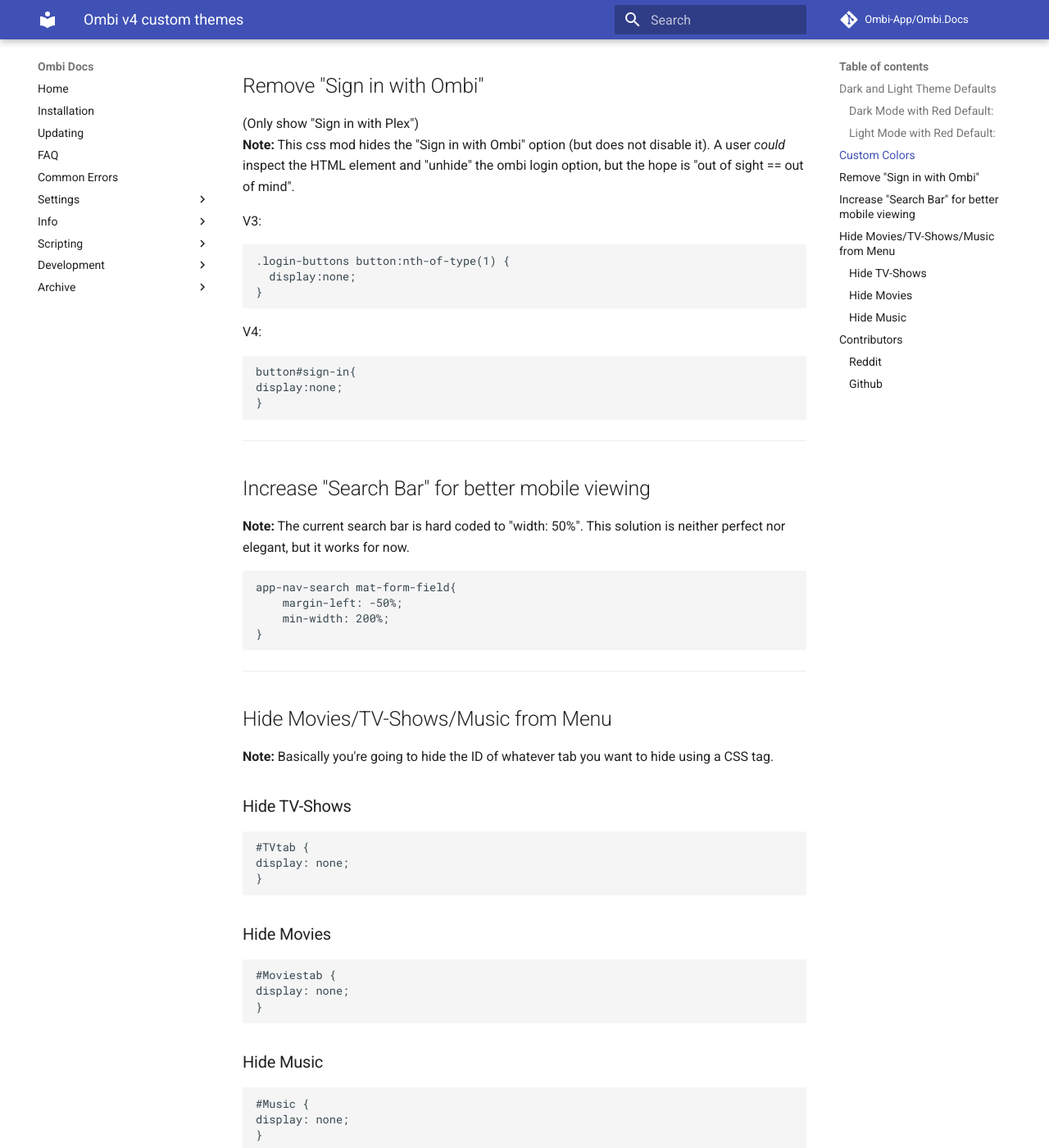
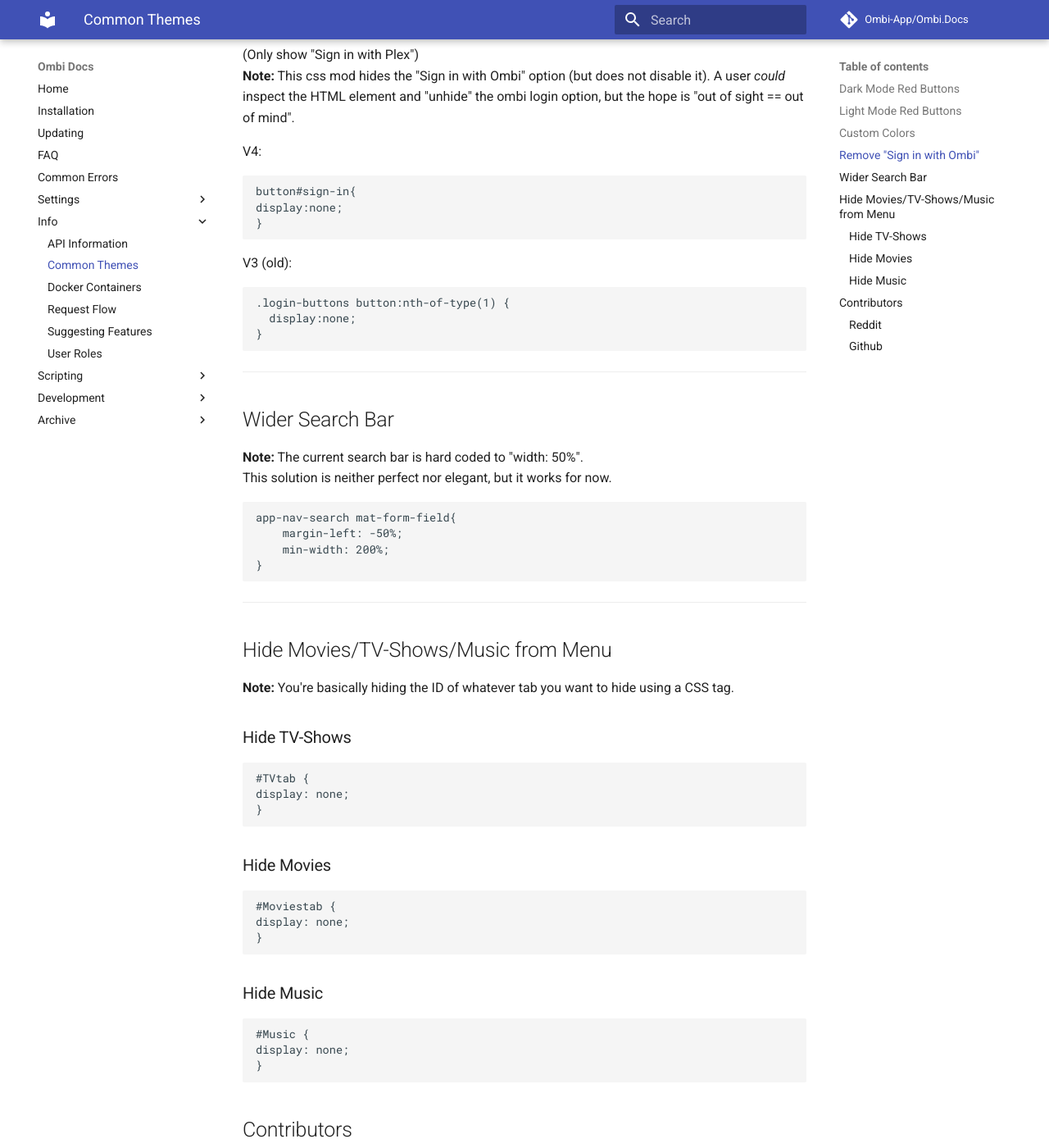
Before and after one commit to Ombi-app/Ombi.Docs, an MkDocs documentation site: the page built from docs/info/common-themes.md, in a window 1280 px wide and 1400 px high, scrolled down 1311 px. Shown: the whole window at 82% size. Built offline with MkDocs 1.6.1 and Material for MkDocs 9.7.7, drawn with Linux system fonts in a browser that asks for light colours; comment, search, counter and statistics services are not loaded; some of the changed text lies outside the part shown.

Commit message:
Add common themes

````diff
--- a/docs/to_migrate/ombi-v4-custom-themes.md
+++ b/docs/info/common-themes.md
@@ -1,15 +1,16 @@
-## Dark and Light Theme Defaults
-### Dark Mode with Red Default:
+# Common Themes
 
-```
+## Dark Mode Red Buttons
+
+``` css
 .dark .mat-fab.mat-accent, .dark .mat-flat-button.mat-accent, .dark .mat-mini-fab.mat-accent, .dark .mat-raised-button.mat-accent, .dark .mat-list-item.active-list-item, .dark .mat-checkbox-checked.mat-accent .mat-checkbox-background, .dark .mat-checkbox-indeterminate.mat-accent .mat-checkbox-background, .dark .buttons button[type="button"], .dark .mat-tab-label-active[role="tab"] {
 background-color: #a30000 !important;
 }
 ```
 
-### Light Mode with Red Default:
+## Light Mode Red Buttons
 
-```
+``` css
 .mat-fab.mat-accent, .mat-flat-button.mat-accent, .mat-mini-fab.mat-accent, .mat-raised-button.mat-accent, .mat-list-item.active-list-item, .mat-checkbox-checked.mat-accent .mat-checkbox-background, .mat-checkbox-indeterminate.mat-accent .mat-checkbox-background, .buttons button[type="button"], .mat-tab-label-active[role="tab"] {
 background-color: #a30000 !important;
 }
@@ -18,11 +19,12 @@
 ***
 
 ## Custom Colors
-**Note:** Change all #a30000 to the hex colour you want for all the coloured UI elements (this is red).<br>
-**Note:** Change #121212 (currently the colour black) to whatever you want the background colour to be.<br>
+
+**Note:** Replace #a30000 with the hex colour you want for all the coloured UI elements (this is red).
+**Note:** Replace #121212 (currently black) with whatever you want the background colour to be.
 **Note:** A good online tool is this one [Colour Selector Tool](https://www.hexcolortool.com). It has RGB, HEX, and RGBA, all on one screen. You can use it to find the colour you want to change.
 
-```
+``` css
 .navbar-default .navbar-brand {
 color: #a30000;
 }
@@ -51,31 +53,38 @@
 height: 5px;
 }
 ```
+
 ***
 
 ## Remove "Sign in with Ombi"
-(Only show "Sign in with Plex")<br>
+
+(Only show "Sign in with Plex")
 **Note:** This css mod hides the "Sign in with Ombi" option (but does not disable it). A user _could_ inspect the HTML element and "unhide" the ombi login option, but the hope is "out of sight == out of mind".
 
-V3:
+V4:
+
+``` css
+button#sign-in{
+display:none;
+}
 ```
+
+V3 (old):
+
+``` css
 .login-buttons button:nth-of-type(1) {
   display:none;
 }
 ```
 
-V4:
-```
-button#sign-in{
-display:none;
-}
-```
 ***
 
-## Increase "Search Bar" for better mobile viewing
-**Note:** The current search bar is hard coded to "width: 50%". This solution is neither perfect nor elegant, but it works for now.
+## Wider Search Bar
 
-```
+**Note:** The current search bar is hard coded to "width: 50%".
+This solution is neither perfect nor elegant, but it works for now.
+
+``` css
 app-nav-search mat-form-field{
     margin-left: -50%;
     min-width: 200%;
@@ -86,24 +95,27 @@
 
 ## Hide Movies/TV-Shows/Music from Menu
 
-**Note:** Basically you're going to hide the ID of whatever tab you want to hide using a CSS tag.
+**Note:** You're basically hiding the ID of whatever tab you want to hide using a CSS tag.
 
 ### Hide TV-Shows
-```
+
+``` css
 #TVtab {
 display: none;
 }
 ```
 
 ### Hide Movies
-```
+
+``` css
 #Moviestab {
 display: none;
 }
 ```
 
 ### Hide Music
-```
+
+``` css
 #Music {
 display: none;
 }
@@ -112,20 +124,29 @@
 ## Contributors
 
 **Please thank all the people posting their custom CSS and the people below. Most of these are from the community at large, so credit where credit is due.**
+
 ### Reddit
+
 [sokotaro](https://www.reddit.com/user/sokotaro/)
+
 * Remove Sign In with Ombi
 * Increase Searchbar on Mobile
 
 [Rockfist93](https://www.reddit.com/user/Rockfist93/)
+
 * Default Light Theme
 * Default Dark Theme
 
 [bigworm50](https://www.reddit.com/user/bigworm50/)
+
 * Custom Colored UI
 
 [zimreapers](https://www.reddit.com/user/zimreapers/)
+
 * Hide Movies,TV-Shows,and Music Tabs
+
 ### Github
+
 [DevilsCoder](https://github.com/DevilsDesigns/)
-* [OmbiFlix Dark Netflix Clone](https://github.com/DevilsDesigns/OmbiFlix-Themes)
+
+* [OmbiFlix (Dark Netflix Clone)](https://github.com/DevilsDesigns/OmbiFlix-Themes)
--- a/mkdocs.yml
+++ b/mkdocs.yml
@@ -60,6 +60,7 @@
         Twilio: settings/notifications/twilio.md
   - Info:
       API Information: info/api-information.md
+      Common Themes: info/common-themes.md
       Docker Containers: info/docker-containers.md
       Request Flow: info/request-workflow.md
       Suggesting Features: info/feature-suggestions.md
````
Also changed, not shown: docs/index.md (+0 -1 lines).
